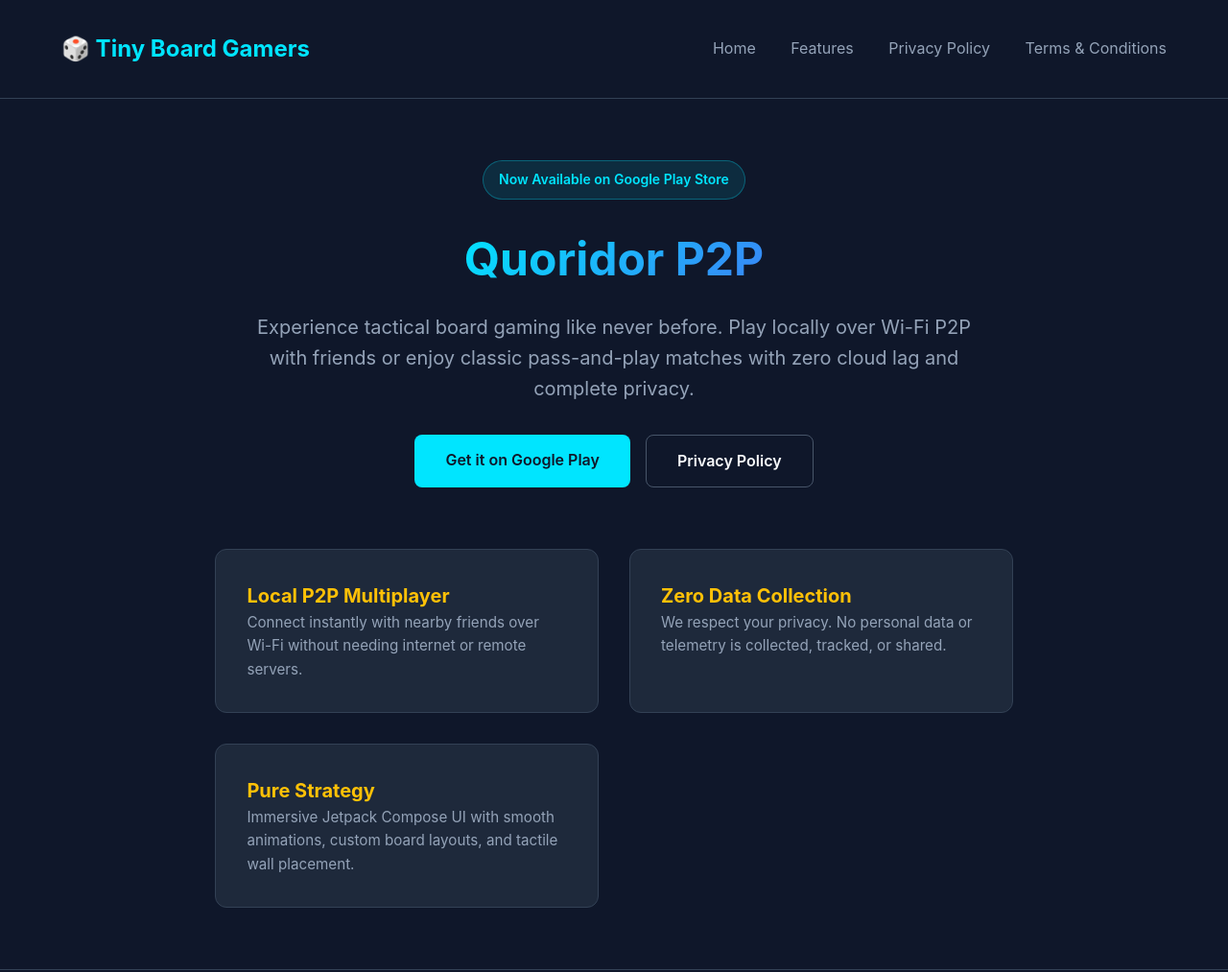
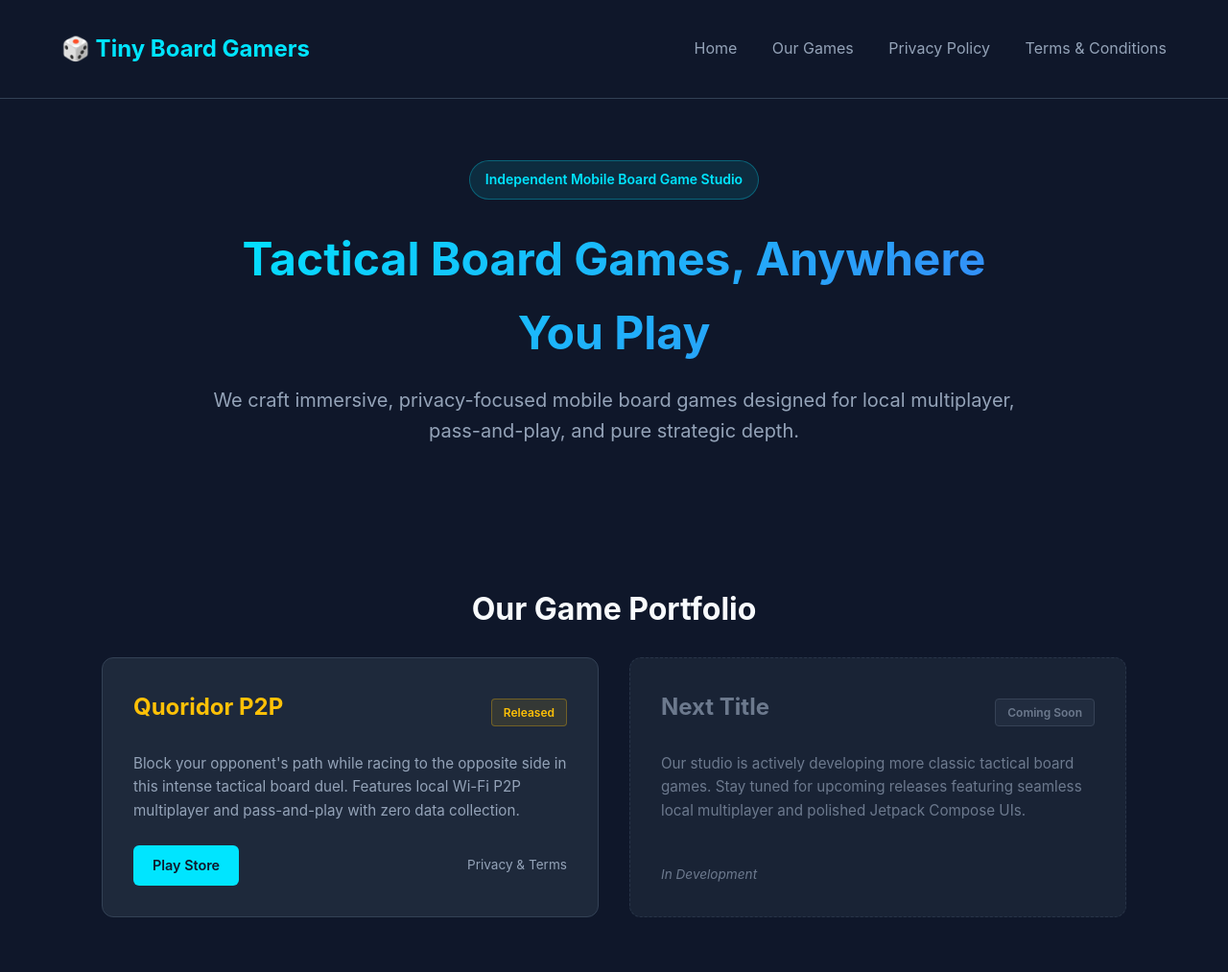
Before and after one commit to tinyboardgamers/tinyboardgamers.github.io, a plain HTML site: page index.html in a window 1280 px wide. Shown: the top 1013 px of the page at 96% size. Drawn offline with Linux system fonts and the light colour scheme.

Commit message:
Add Quoridor P2P and portfolio catalog to Tiny Board Gamers website

```diff
--- a/index.html
+++ b/index.html
@@ -3,7 +3,7 @@
 <head>
     <meta charset="UTF-8">
     <meta name="viewport" content="width=device-width, initial-scale=1.0">
-    <title>Tiny Board Gamers | Quoridor P2P</title>
+    <title>Tiny Board Gamers | Indie Mobile Board Games</title>
     <style>
         :root {
             --bg-color: #0f172a;
@@ -19,19 +19,20 @@
         .logo { font-size: 1.5rem; font-weight: 700; color: var(--accent-cyan); display: flex; align-items: center; gap: 10px; }
         nav a { color: var(--text-muted); text-decoration: none; margin-left: 2rem; transition: color 0.2s; }
         nav a:hover { color: var(--accent-cyan); }
-        .hero { flex: 1; display: flex; flex-direction: column; align-items: center; justify-content: center; text-align: center; padding: 4rem 1rem; max-width: 800px; margin: 0 auto; }
+        .hero { flex: 1; display: flex; flex-direction: column; align-items: center; justify-content: center; text-align: center; padding: 4rem 1rem; max-width: 900px; margin: 0 auto; }
         .hero h1 { font-size: 3rem; margin-bottom: 1rem; background: linear-gradient(135deg, #00e5ff, #3b82f6); -webkit-background-clip: text; -webkit-text-fill-color: transparent; }
         .hero p { font-size: 1.25rem; color: var(--text-muted); margin-bottom: 2rem; }
         .badge { display: inline-block; background: rgba(0, 229, 255, 0.1); color: var(--accent-cyan); padding: 0.5rem 1rem; border-radius: 50px; font-size: 0.875rem; font-weight: 600; margin-bottom: 1.5rem; border: 1px solid rgba(0, 229, 255, 0.3); }
-        .btn-group { display: flex; gap: 1rem; justify-content: center; flex-wrap: wrap; }
-        .btn { background: var(--accent-cyan); color: #0f172a; padding: 0.875rem 2rem; border-radius: 8px; font-weight: 600; text-decoration: none; transition: transform 0.2s, opacity 0.2s; }
-        .btn:hover { transform: translateY(-2px); opacity: 0.9; }
-        .btn-secondary { background: transparent; color: var(--text-main); border: 1px solid #475569; }
-        .btn-secondary:hover { border-color: var(--accent-cyan); color: var(--accent-cyan); }
-        features { display: grid; grid-template-columns: repeat(auto-fit, minmax(250px, 1fr)); gap: 2rem; width: 100%; max-width: 1000px; margin: 4rem auto; padding: 0 1rem; }
-        .card { background: var(--card-bg); padding: 2rem; border-radius: 12px; border: 1px solid #334155; text-align: left; }
-        .card h3 { color: var(--accent-amber); margin-bottom: 0.75s; font-size: 1.25rem; }
-        .card p { color: var(--text-muted); font-size: 0.95rem; }
+        .section-title { font-size: 2rem; margin: 3rem 0 1.5rem 0; color: #f8fafc; text-align: center; }
+        .grid { display: grid; grid-template-columns: repeat(auto-fit, minmax(300px, 1fr)); gap: 2rem; width: 100%; max-width: 1100px; margin: 0 auto 4rem auto; padding: 0 1rem; }
+        .card { background: var(--card-bg); padding: 2rem; border-radius: 12px; border: 1px solid #334155; text-align: left; display: flex; flex-direction: column; justify-content: space-between; transition: transform 0.2s, border-color 0.2s; }
+        .card:hover { transform: translateY(-4px); border-color: var(--accent-cyan); }
+        .card h3 { color: var(--accent-amber); margin-bottom: 0.75rem; font-size: 1.5rem; }
+        .card p { color: var(--text-muted); font-size: 0.95rem; margin-bottom: 1.5rem; }
+        .card-footer { display: flex; justify-content: space-between; align-items: center; }
+        .btn { background: var(--accent-cyan); color: #0f172a; padding: 0.6rem 1.25rem; border-radius: 6px; font-weight: 600; text-decoration: none; font-size: 0.9rem; transition: opacity 0.2s; }
+        .btn:hover { opacity: 0.9; }
+        .tag { background: rgba(255, 193, 7, 0.1); color: var(--accent-amber); padding: 0.25rem 0.75rem; border-radius: 4px; font-size: 0.75rem; font-weight: 600; border: 1px solid rgba(255, 193, 7, 0.3); }
         footer { text-align: center; padding: 2rem; border-top: 1px solid #334155; color: var(--text-muted); font-size: 0.875rem; }
         footer a { color: var(--accent-cyan); text-decoration: none; }
     </style>
@@ -41,38 +42,50 @@
         <div class="logo">🎲 Tiny Board Gamers</div>
         <nav>
             <a href="#">Home</a>
-            <a href="#features">Features</a>
+            <a href="#games">Our Games</a>
             <a href="privacy.html">Privacy Policy</a>
             <a href="terms.html">Terms & Conditions</a>
         </nav>
     </header>
 
     <div class="hero">
-        <div class="badge">Now Available on Google Play Store</div>
-        <h1>Quoridor P2P</h1>
-        <p>Experience tactical board gaming like never before. Play locally over Wi-Fi P2P with friends or enjoy classic pass-and-play matches with zero cloud lag and complete privacy.</p>
-        <div class="btn-group">
-            <a href="https://play.google.com/store" class="btn">Get it on Google Play</a>
-            <a href="privacy.html" class="btn btn-secondary">Privacy Policy</a>
+        <div class="badge">Independent Mobile Board Game Studio</div>
+        <h1>Tactical Board Games, Anywhere You Play</h1>
+        <p>We craft immersive, privacy-focused mobile board games designed for local multiplayer, pass-and-play, and pure strategic depth.</p>
+    </div>
+
+    <h2 id="games" class="section-title">Our Game Portfolio</h2>
+
+    <div class="grid">
+        <!-- Quoridor P2P Card -->
+        <div class="card">
+            <div>
+                <div style="display: flex; justify-content: space-between; align-items: center; margin-bottom: 1rem;">
+                    <h3>Quoridor P2P</h3>
+                    <span class="tag">Released</span>
+                </div>
+                <p>Block your opponent's path while racing to the opposite side in this intense tactical board duel. Features local Wi-Fi P2P multiplayer and pass-and-play with zero data collection.</p>
+            </div>
+            <div class="card-footer">
+                <a href="https://play.google.com/store" class="btn">Play Store</a>
+                <a href="privacy.html" style="color: var(--text-muted); font-size: 0.85rem; text-decoration: none;">Privacy & Terms</a>
+            </div>
+        </div>
+
+        <!-- Future Game Placeholder -->
+        <div class="card" style="opacity: 0.7; border-style: dashed;">
+            <div>
+                <div style="display: flex; justify-content: space-between; align-items: center; margin-bottom: 1rem;">
+                    <h3 style="color: var(--text-muted);">Next Title</h3>
+                    <span class="tag" style="background: rgba(148, 163, 184, 0.1); color: var(--text-muted); border-color: #475569;">Coming Soon</span>
+                </div>
+                <p>Our studio is actively developing more classic tactical board games. Stay tuned for upcoming releases featuring seamless local multiplayer and polished Jetpack Compose UIs.</p>
+            </div>
+            <div class="card-footer">
+                <span style="color: var(--text-muted); font-size: 0.85rem; font-style: italic;">In Development</span>
+            </div>
         </div>
     </div>
-
-    <section id="features" style="max-width: 1000px; margin: 0 auto; padding: 0 1rem;">
-        <div style="display: grid; grid-template-columns: repeat(auto-fit, minmax(280px, 1fr)); gap: 2rem; margin-bottom: 4rem;">
-            <div class="card">
-                <h3>Local P2P Multiplayer</h3>
-                <p>Connect instantly with nearby friends over Wi-Fi without needing internet or remote servers.</p>
-            </div>
-            <div class="card">
-                <h3>Zero Data Collection</h3>
-                <p>We respect your privacy. No personal data or telemetry is collected, tracked, or shared.</p>
-            </div>
-            <div class="card">
-                <h3>Pure Strategy</h3>
-                <p>Immersive Jetpack Compose UI with smooth animations, custom board layouts, and tactile wall placement.</p>
-            </div>
-        </div>
-    </section>
 
     <footer>
         <p>&copy; 2024 Tiny Board Gamers. All rights reserved. &bull; <a href="privacy.html">Privacy Policy</a> &bull; <a href="terms.html">Terms & Conditions</a></p>
```
